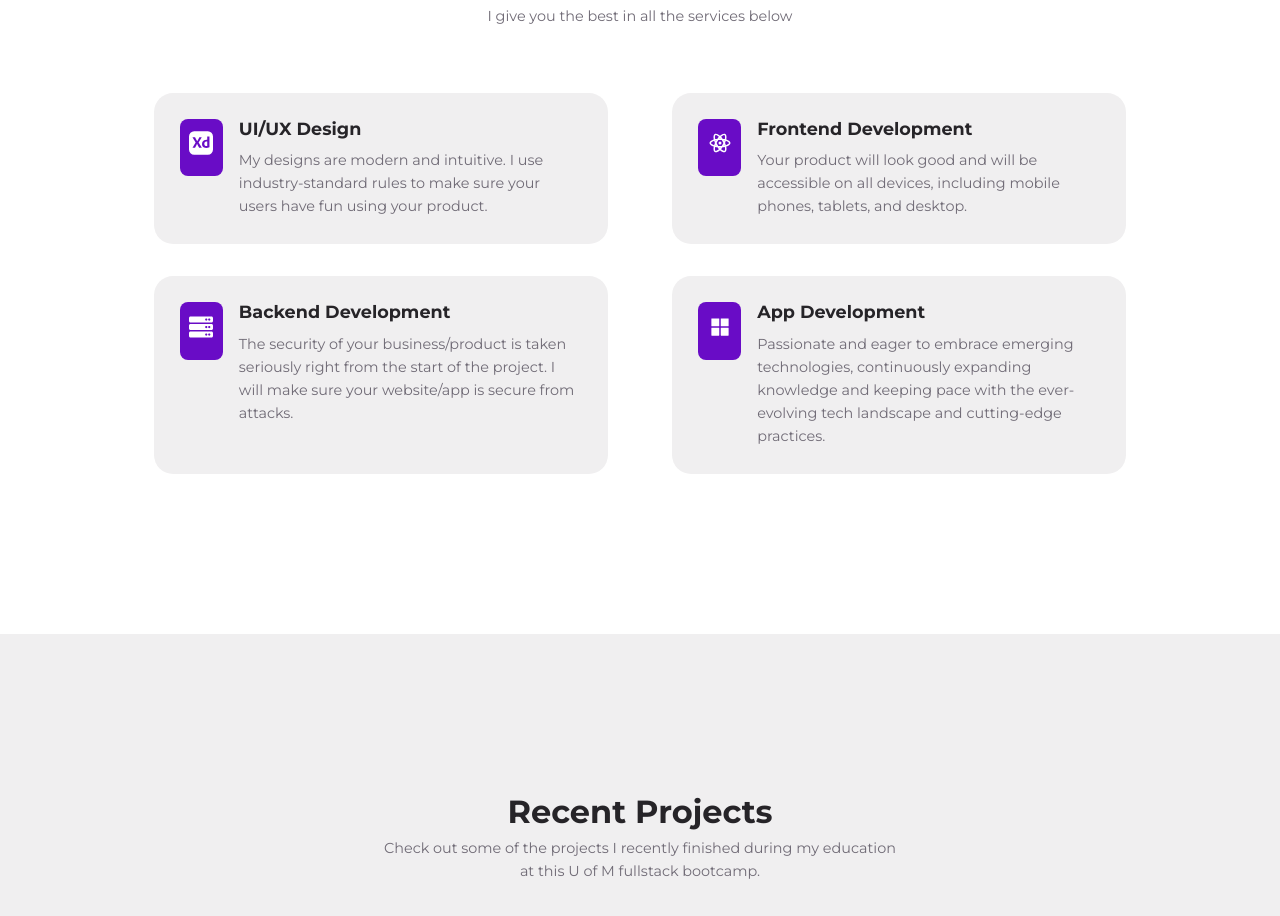
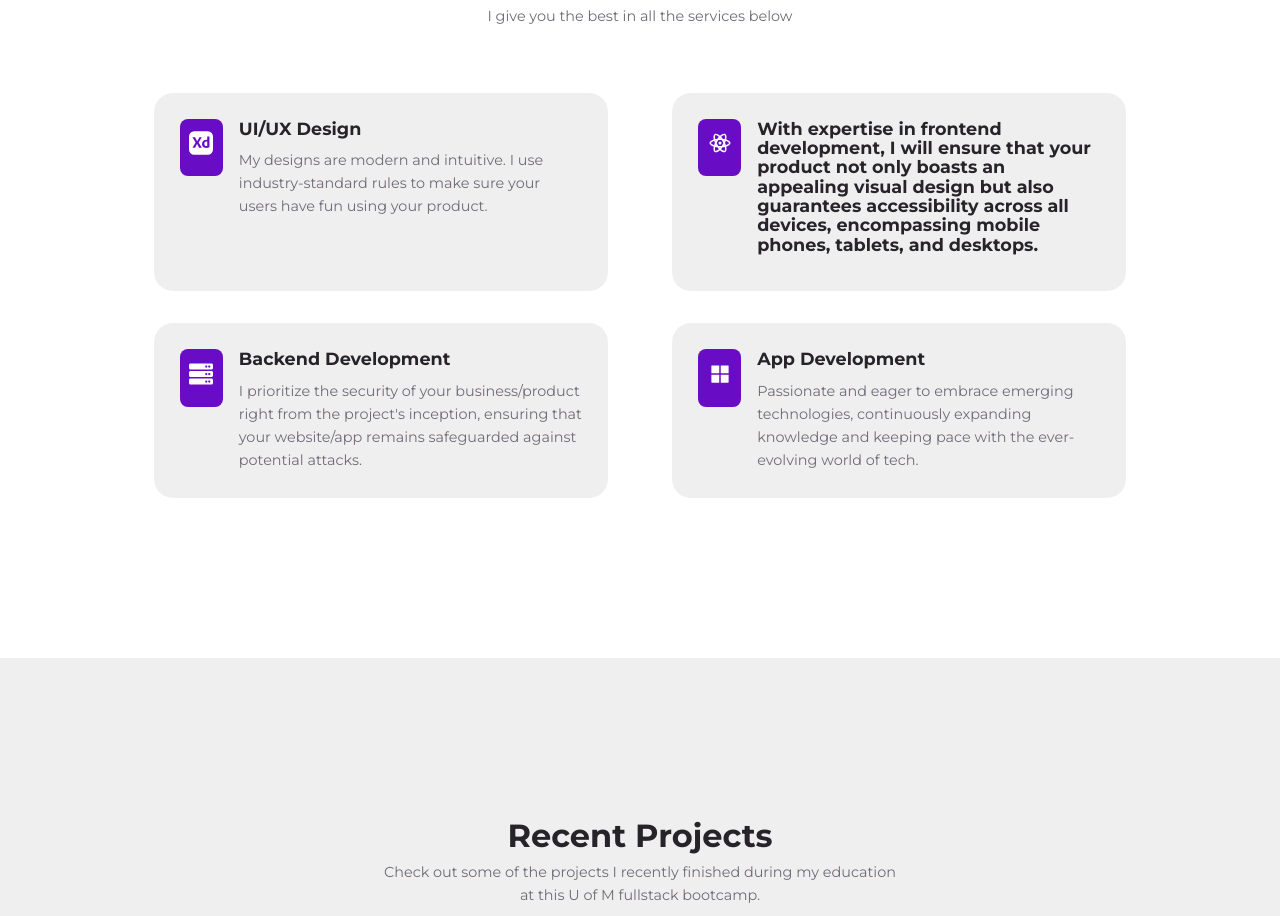
Before and after one commit to Gatewayss/gage-gateway, a React (Create React App) app: page / in a window 1280 px wide. Shown: the part 2169-3085 px from the top of the page. Built offline with nearby package versions, Linux system fonts and the light colour scheme.

Commit message:
Change skill section text

```diff
--- a/src/sections/skills/data.js
+++ b/src/sections/skills/data.js
@@ -9,13 +9,13 @@ const data = [
         id: 1, icon: <SiAdobexd/>, title: 'UI/UX Design', desc: "My designs are modern and intuitive. I use industry-standard rules to make sure your users have fun using your product."
     },
     {
-        id: 2, icon: <RiReactjsLine/>, title: 'Frontend Development', desc: "Your product will look good and will be accessible on all devices, including mobile phones, tablets, and desktop."
+        id: 2, icon: <RiReactjsLine/>, title: 'With expertise in frontend development, I will ensure that your product not only boasts an appealing visual design but also guarantees accessibility across all devices, encompassing mobile phones, tablets, and desktops.'
     },
     {
-        id: 3, icon: <FaServer/>, title: 'Backend Development', desc: "The security of your business/product is taken seriously right from the start of the project. I will make sure your website/app is secure from attacks."
+        id: 3, icon: <FaServer/>, title: 'Backend Development', desc: "I prioritize the security of your business/product right from the project's inception, ensuring that your website/app remains safeguarded against potential attacks."
     },
     {
-        id: 4, icon: <AiFillAppstore/>, title: 'App Development', desc: 'Passionate and eager to embrace emerging technologies, continuously expanding knowledge and keeping pace with the ever-evolving tech landscape and cutting-edge practices.'
+        id: 4, icon: <AiFillAppstore/>, title: 'App Development', desc: 'Passionate and eager to embrace emerging technologies, continuously expanding knowledge and keeping pace with the ever-evolving world of tech.'
     }
 ]
 
```
